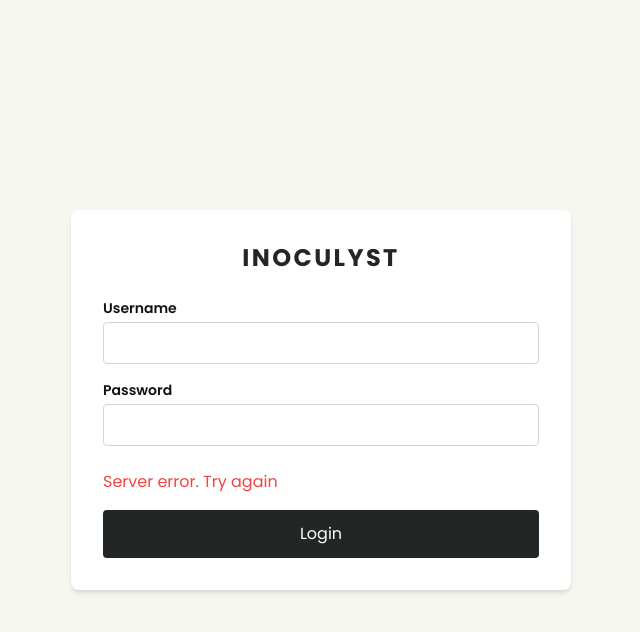
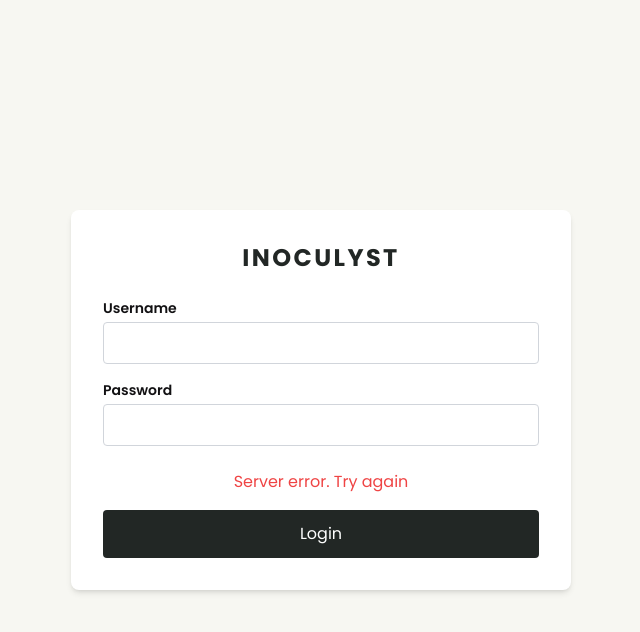
Before and after one commit to KhushiChoksi/Inoculyst, a React (Create React App) app in the folder client/: page / in a window 1280 px wide. Both pictures are taken after a click on the button "Login". Shown: the top 632 px of the page, without its empty margins (319-959 px from the left). Built offline with nearby package versions, Linux system fonts and the light colour scheme; no server answers.

Commit message:
Centered error message

```diff
--- a/client/src/pages/login/Login.tsx
+++ b/client/src/pages/login/Login.tsx
@@ -40,7 +40,7 @@
           className="w-full border border-gray-300 rounded px-3 py-2 focus:outline-none focus:ring-2 focus:ring-dark_green"
         />
       </div>
-      {errorMessage && <p className = "text-red-500 mb-4 text-sn"> {errorMessage}</p>}
+      {errorMessage && <p className = "text-red-500 mb-4 text-center"> {errorMessage}</p>}
 
       <button
         onClick={login}
```
